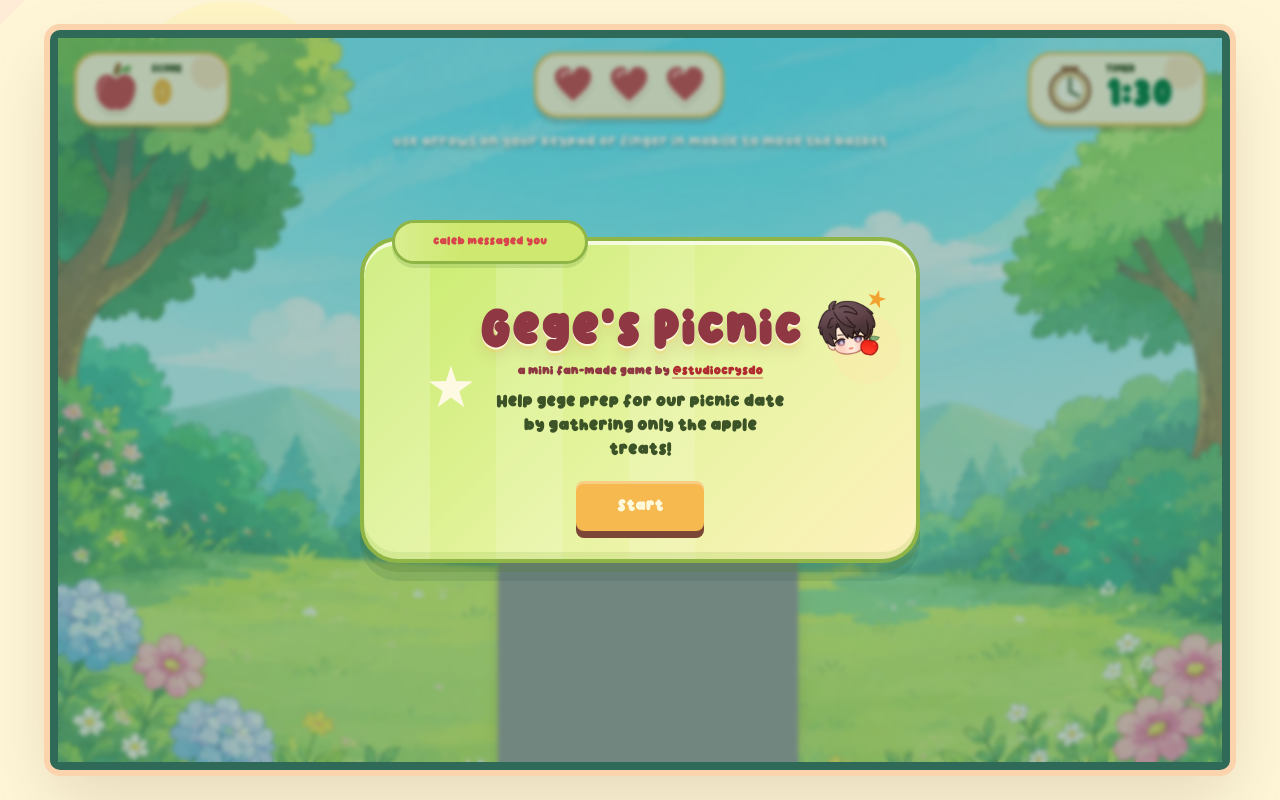
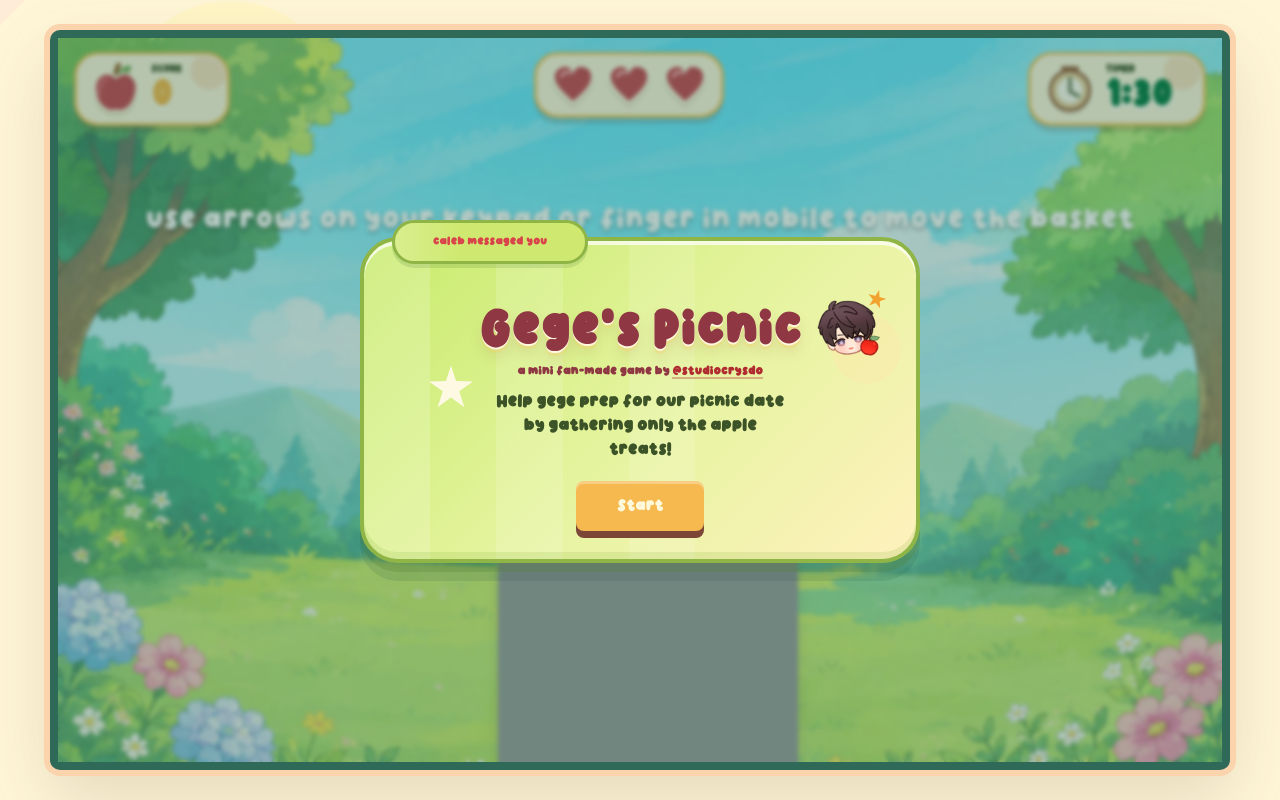
Before and after one commit to crysdo/APPLE-GAME, a plain HTML site: page index.html in a window 1280 px wide. Drawn offline with Linux system fonts and the light colour scheme.

Commit message:
Update index.html

```diff
--- a/index.html
+++ b/index.html
@@ -525,12 +525,11 @@
 
 
     .controls-hint {
-      margin-top: 64px;
       grid-area: hint;
       justify-self: center;
-      margin-top: 0;
+      margin-top: 70px;
       color: #ffffff;
-      font-size: clamp(11px, 1.8vw, 16px);
+      font-size: 32px;
       line-height: 1.15;
       text-align: center;
       font-family: "Fluttershy", sans-serif;
```
